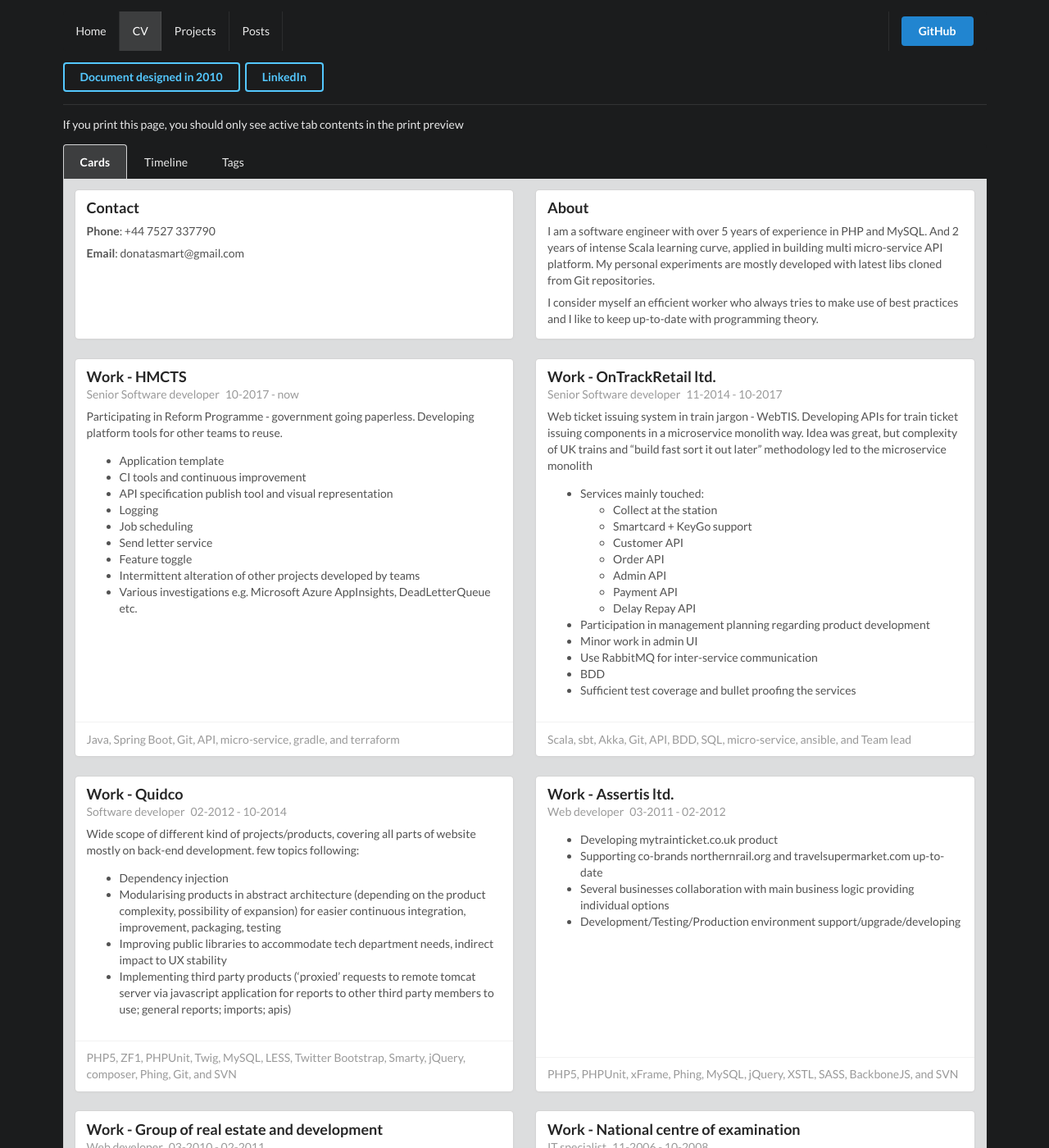
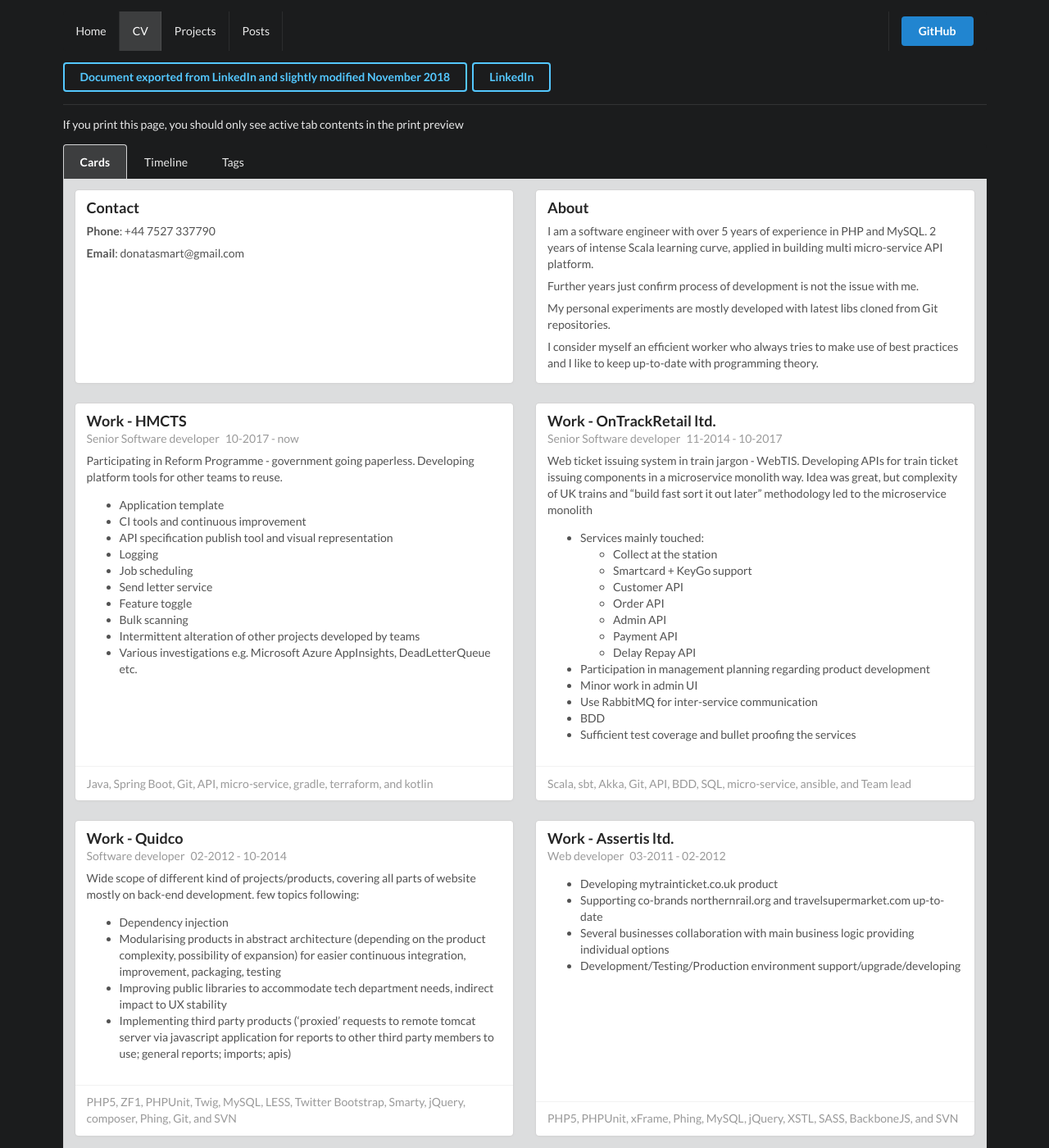
Before and after one commit to doncem/doncem.github.io, a Jekyll site: the page built from cv.html, in a window 1280 px wide and 1400 px high. Shown: the whole window at 82% size. Built offline with Jekyll 4.4.1, drawn with Linux system fonts in a browser that asks for light colours; nearby versions of some CDN libraries.

Commit message:
Update CV

```diff
--- a/_data/cv.yml
+++ b/_data/cv.yml
@@ -5,7 +5,10 @@ contact:
     value: donatasmart@gmail.com
 about: |
   I am a software engineer with over 5 years of experience in PHP and MySQL.
-  And 2 years of intense Scala learning curve, applied in building multi micro-service API platform.
+  2 years of intense Scala learning curve, applied in building multi micro-service API platform.
+
+  Further years just confirm process of development is not the issue with me.
+
   My personal experiments are mostly developed with latest libs cloned from Git repositories.
 
   I consider myself an efficient worker who always tries to make use of best practices and I like to keep up-to-date with programming theory.
@@ -24,6 +27,7 @@ work:
       - Job scheduling
       - Send letter service
       - Feature toggle
+      - Bulk scanning
       - Intermittent alteration of other projects developed by teams
       - Various investigations e.g. Microsoft Azure AppInsights, DeadLetterQueue etc.
     tags:
@@ -34,6 +38,7 @@ work:
       - micro-service
       - gradle
       - terraform
+      - kotlin
   - place: OnTrackRetail ltd.
     position: Senior Software developer
     start: 11-2014
--- a/cv.html
+++ b/cv.html
@@ -8,7 +8,7 @@ title: CV
   <div class="ui one column grid">
     <div class="row">
       <div class="column">
-        <a href="/assets/cv-en.pdf" class="ui inverted download primary button">Document designed in 2010</a>
+        <a href="/assets/cv-en.pdf" class="ui inverted download primary button">Document exported from LinkedIn and slightly modified November 2018</a>
         <a href="https://uk.linkedin.com/in/donatasmart" class="ui inverted primary button" target="_blank">LinkedIn</a>
       </div>
     </div>
```
Also changed, not shown: 1 other file.
